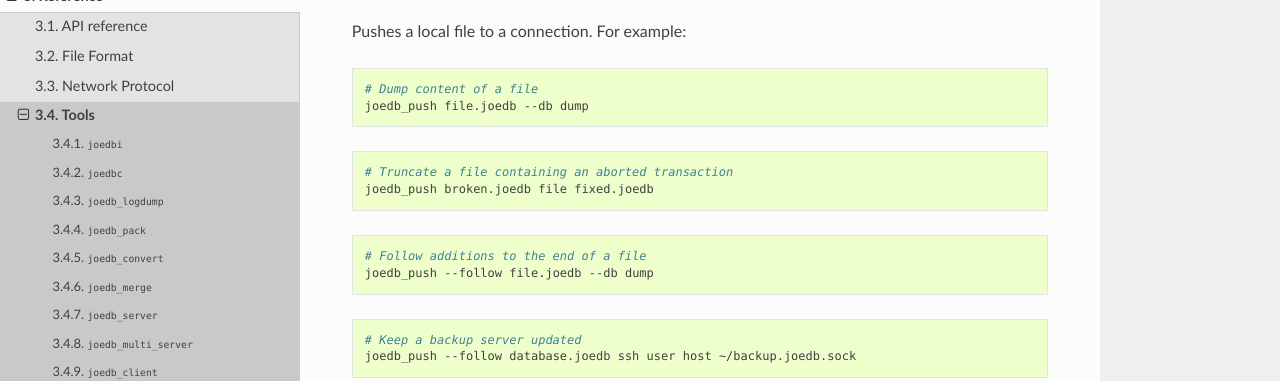
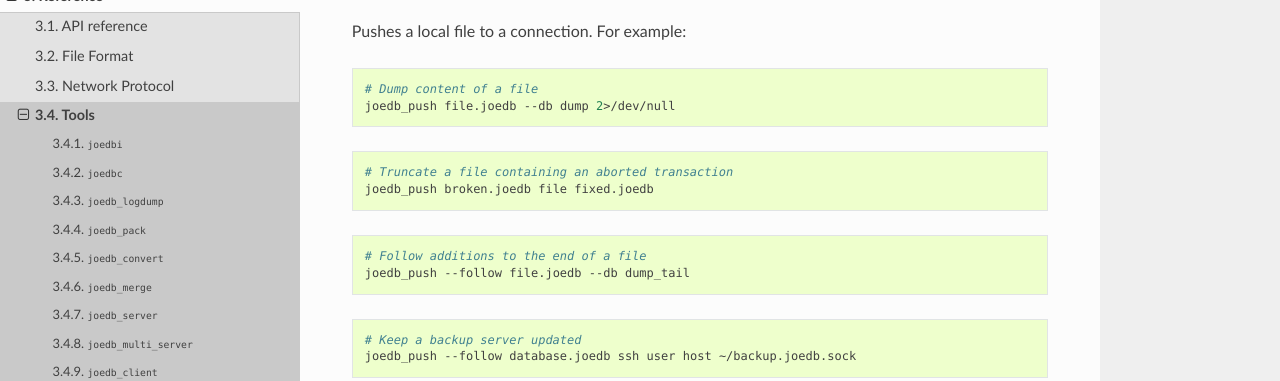
Before and after one commit to Remi-Coulom/joedb, a Sphinx documentation site: the page built from doc/source/tools.rst, in a window 1280 px wide and 900 px high, scrolled down 3392 px, cut to the strip 161-542 px from the top of the window. Built offline with Sphinx 7.4.7 and the Read the Docs theme 3.1.0, drawn with Linux system fonts in a browser that asks for light colours; formulas are drawn with MathJax 3.

Commit message:
joedb_push documentation

```diff
--- a/doc/source/tools.rst
+++ b/doc/source/tools.rst
@@ -144,7 +144,7 @@ Pushes a local file to a connection. For example:
 .. code-block:: bash
 
     # Dump content of a file
-    joedb_push file.joedb --db dump
+    joedb_push file.joedb --db dump 2>/dev/null
 
 .. code-block:: bash
 
@@ -154,7 +154,7 @@ Pushes a local file to a connection. For example:
 .. code-block:: bash
 
     # Follow additions to the end of a file
-    joedb_push --follow file.joedb --db dump
+    joedb_push --follow file.joedb --db dump_tail
 
 .. code-block:: bash
 
```
